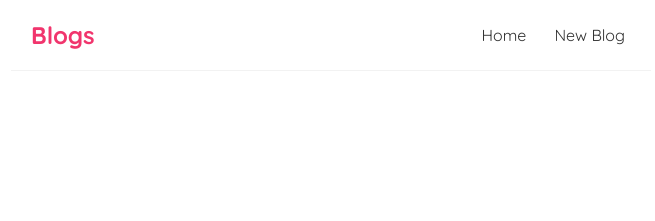
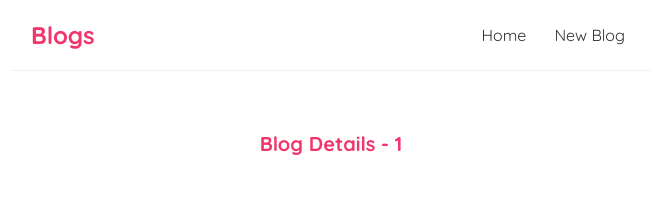
Before and after one commit to Zemelev/React_test-Blog-app, a React (Create React App) app: page /blogs/1 in a window 1280 px wide. Before the commit this address had no page. Shown: the top 221 px of the page, without its empty margins (309-964 px from the left). Built offline with nearby package versions, Linux system fonts and the light colour scheme.

Commit message:
React test Blog App || Route Parameters

```diff
--- a/src/App.js
+++ b/src/App.js
@@ -3,6 +3,7 @@
 import Home from './Home';
 import { Routes, Route, BrowserRouter } from 'react-router-dom';
 import Create from './Create';
+import BlogDetails from './BlogDetails';
 
 function App() {
 
@@ -14,6 +15,7 @@
         <Routes>
           <Route exact path='/' element={<Home />} />
           <Route path='/create' element={<Create />} />
+          <Route path='/blogs/:id' element={<BlogDetails />} />
         </Routes>
       </div>
     </div>
--- /dev/null
+++ b/src/BlogDetails.js
@@ -0,0 +1,13 @@
+import { useParams } from "react-router-dom";
+
+const BlogDetails = () => {
+    const { id } = useParams();
+
+    return (
+        <div className="blog-details">
+            <h2>Blog Details - { id }</h2>
+        </div>
+     );
+}
+
+export default BlogDetails;
--- a/src/BlogList.js
+++ b/src/BlogList.js
@@ -1,3 +1,5 @@
+import { Link } from "react-router-dom";
+
 const BlogList = ({blogs, title}) => {
 
 
@@ -7,8 +9,10 @@
             <h2>{title}</h2>
             {blogs.map((blog) => (
                 <div className="blog-preview" key={blog.id}>
+                    <Link to={`/blogs/${blog.id}`}>
                     <h2>{ blog.title }</h2>
                     <p>Written by { blog.author }</p>
+                    </Link>
                 </div>
             ))}
         </div>
--- a/src/Home.js
+++ b/src/Home.js
@@ -1,4 +1,3 @@
-import { useState, useEffect } from "react";
 import BlogList from "./BlogList";
 import useFetch from "./useFetch";
 
```
